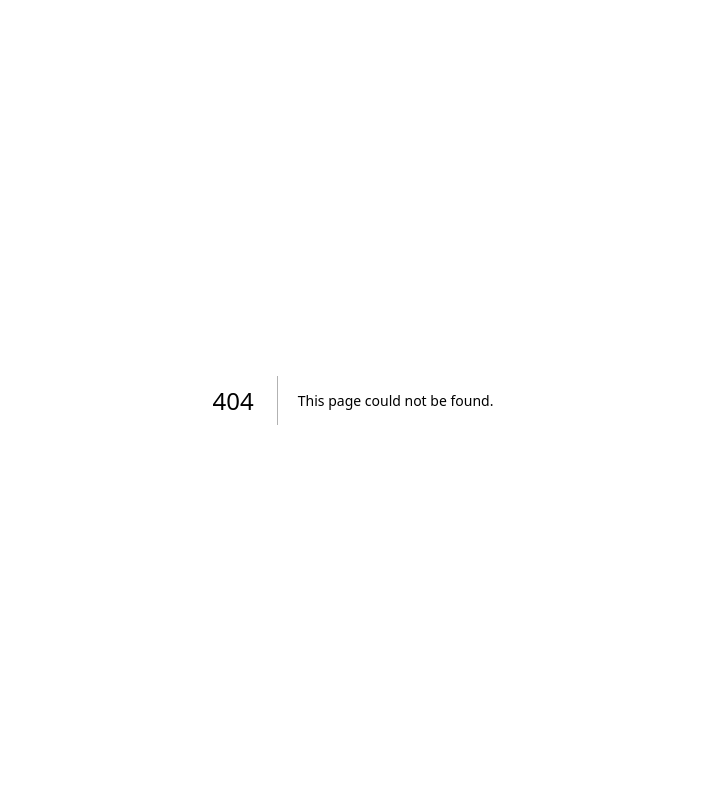
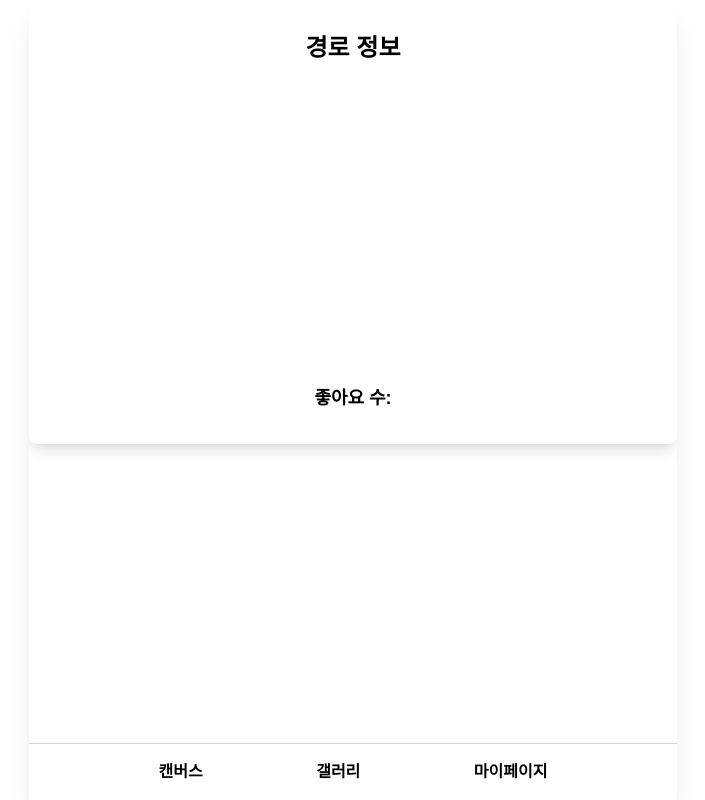
Before and after one commit to stonechoe/inthon-frontend, a Next.js app: page /abstract in a window 1280 px wide. Before the commit this address had no page. Shown: the whole page, without its empty margins (287-992 px from the left). Built offline with nearby package versions, Linux system fonts and the light colour scheme.

Commit message:
temp commit

```diff
--- /dev/null
+++ b/src/app/(navigated)/abstract/page.tsx
@@ -0,0 +1,38 @@
+"use client";
+import { useSearchParams } from "next/navigation";
+import Image from "next/image";
+
+export default function AbstractPage() {
+  const searchParams = useSearchParams();
+  const id = searchParams.get("id");
+  const imageUrl = searchParams.get("imageUrl");
+  const title = searchParams.get("title");
+  const likes = searchParams.get("likes");
+
+  return (
+    <div className="w-full max-w-3xl mx-auto p-8 bg-white shadow-lg rounded-lg">
+      <h1 className="text-2xl font-bold text-center mb-6">경로 정보</h1>
+
+      {/* 경로 이미지 */}
+      <div className="relative w-full h-64 mb-6">
+        {imageUrl && (
+          <Image
+            src={imageUrl as string}
+            alt={title as string}
+            layout="fill"
+            objectFit="cover"
+            className="rounded-lg"
+          />
+        )}
+      </div>
+
+      {/* 경로 정보 */}
+      <div className="flex flex-col items-center space-y-4">
+        <h2 className="font-bold text-xl">{title}</h2>
+        <div className="text-lg font-semibold">
+          좋아요 수: <span className="text-primary">{likes}</span>
+        </div>
+      </div>
+    </div>
+  );
+}
--- a/src/app/(navigated)/gallery/list.tsx
+++ b/src/app/(navigated)/gallery/list.tsx
@@ -12,16 +12,22 @@ interface Drawing {
 interface OverviewsProps {
   drawings: Drawing[];
 }
+const handleGalleryClick = () => {
+  window.location.href = "/abstract"; // 페이지 이동
+};
 
 function Overviews({ drawings }: OverviewsProps) {
   return (
-    <div className="grid grid-cols-2 md:grid-cols-3 lg:grid-cols-4 gap-4 p-4">
+    <div
+      className="grid grid-cols-2 md:grid-cols-3 lg:grid-cols-4 gap-4 p-4"
+      onClick={handleGalleryClick}
+    >
       {drawings.map((drawing) => (
         <div key={drawing.id} className="border p-4 rounded-lg shadow-md">
           <div className="relative w-full h-48">
             <Image
               src={drawing.imageUrl}
-              alt="카카오톡 로그인"
+              alt="갤러리 그림"
               layout="fill" // 부모 요소를 꽉 채우도록 설정
               objectFit="cover" // 이미지를 잘라서 채우기
               className="rounded-md"
```
